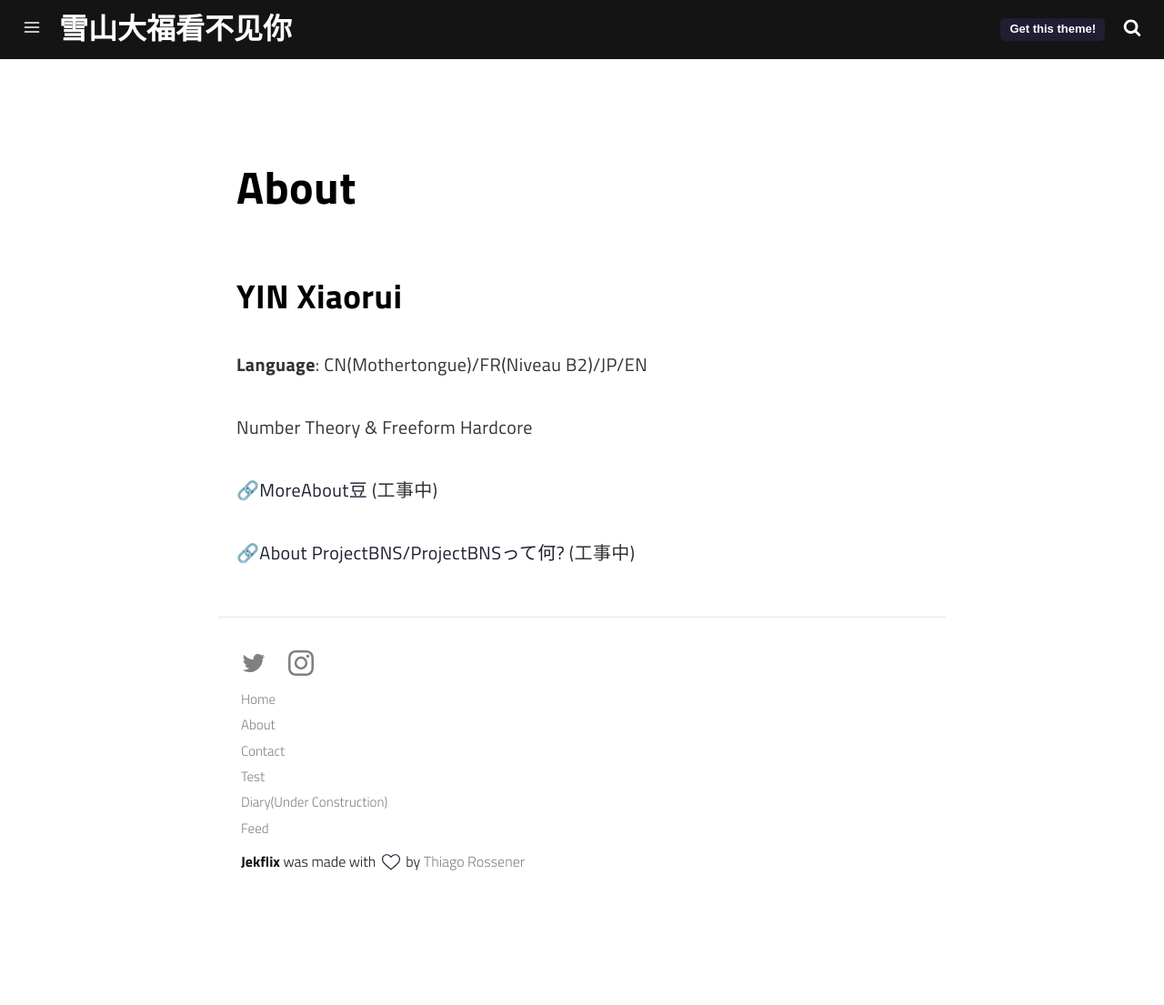
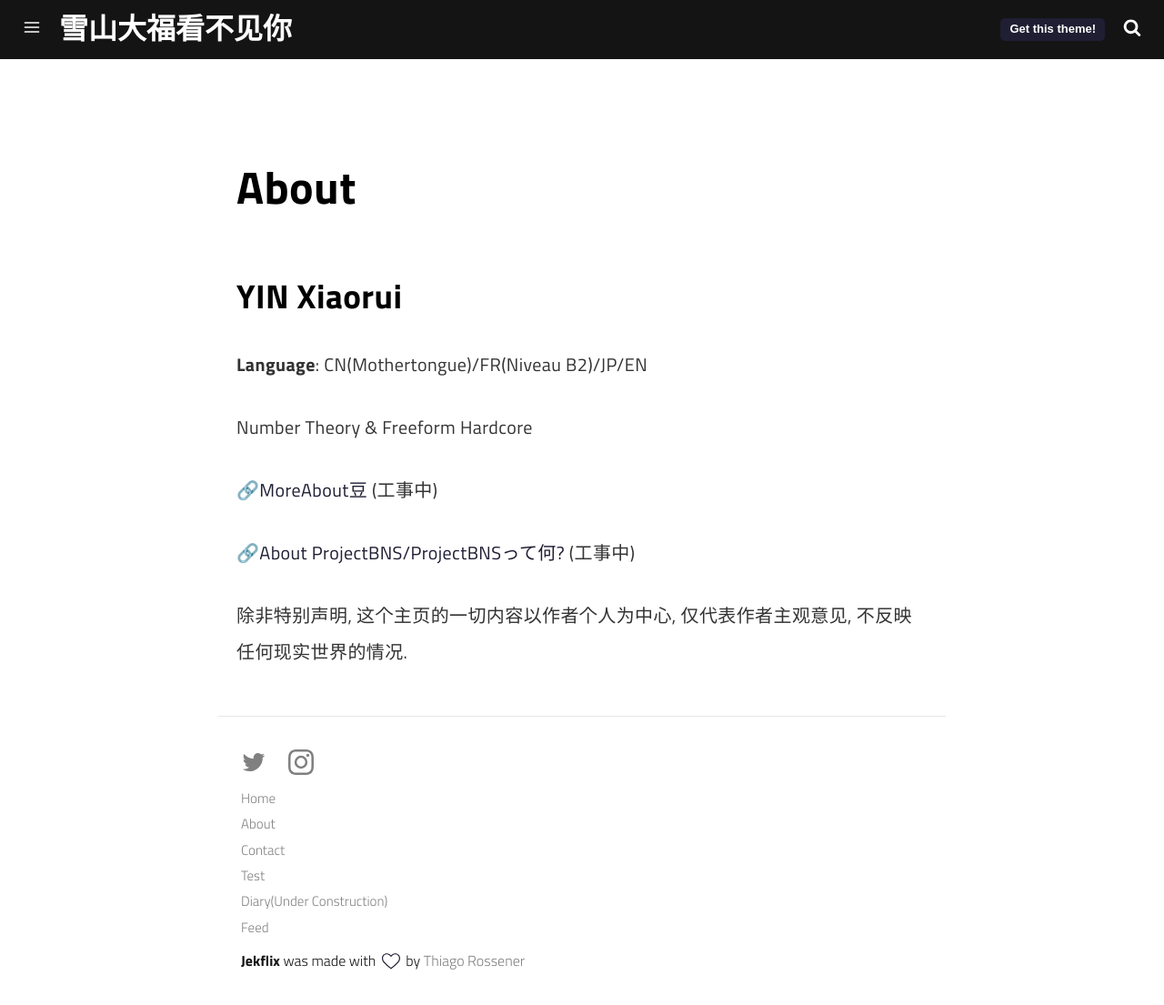
Before and after one commit to XiaoruiYIN/XiaoruiYIN.github.io, a Jekyll site: the page built from about.md, in a window 1280 px wide and 1105 px high. Shown: the whole window at 91% size. Built offline with Jekyll 4.4.1, drawn with Linux system fonts in a browser that asks for light colours; a script that is not in the unit is left out.

Commit message:
about.md を更新

```diff
--- a/about.md
+++ b/about.md
@@ -17,3 +17,5 @@ Number Theory & Freeform Hardcore
 
 
 <a href="xiaoruiyin.github.io/projectbns">🔗About ProjectBNS/ProjectBNSって何?</a> (工事中)
+
+除非特别声明, 这个主页的一切内容以作者个人为中心, 仅代表作者主观意见, 不反映任何现实世界的情况.
```
